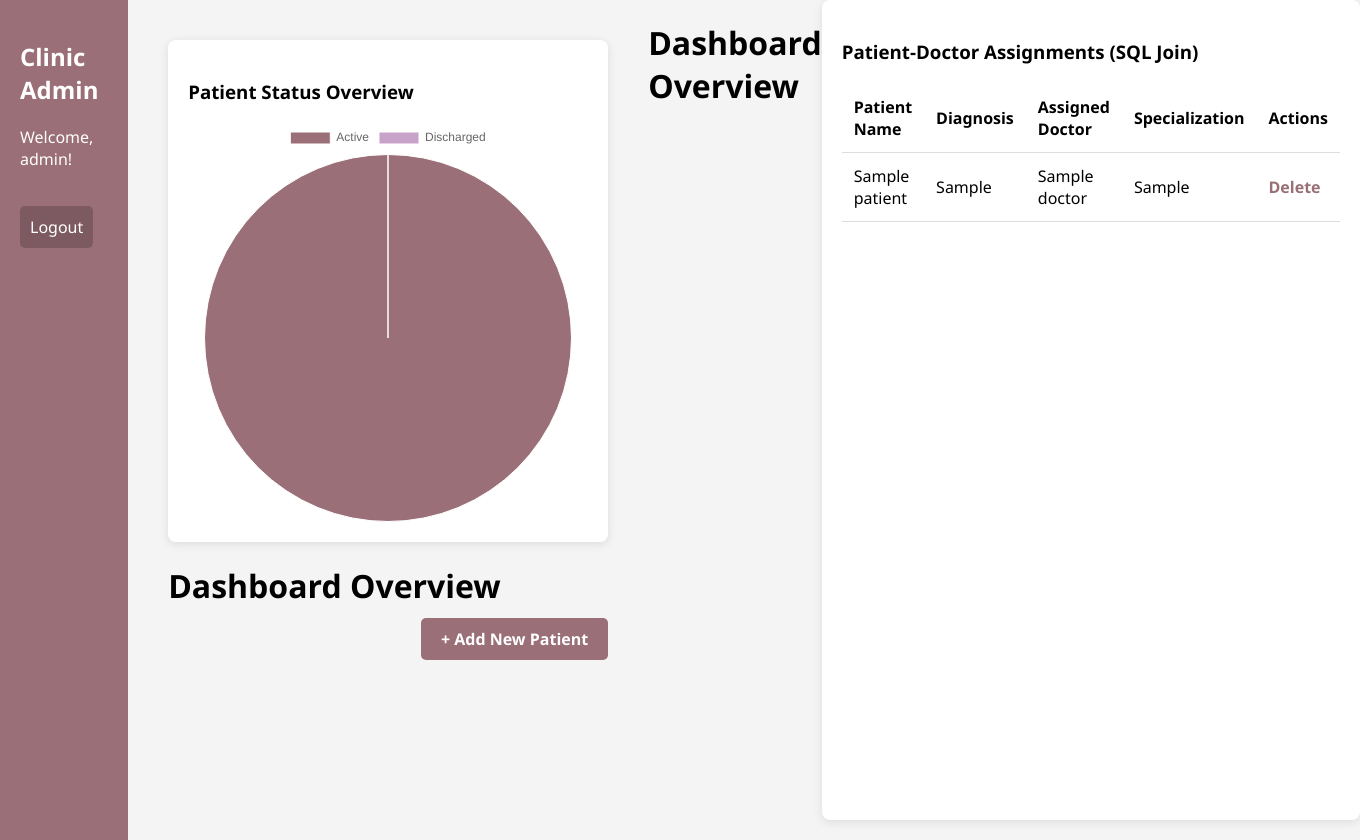
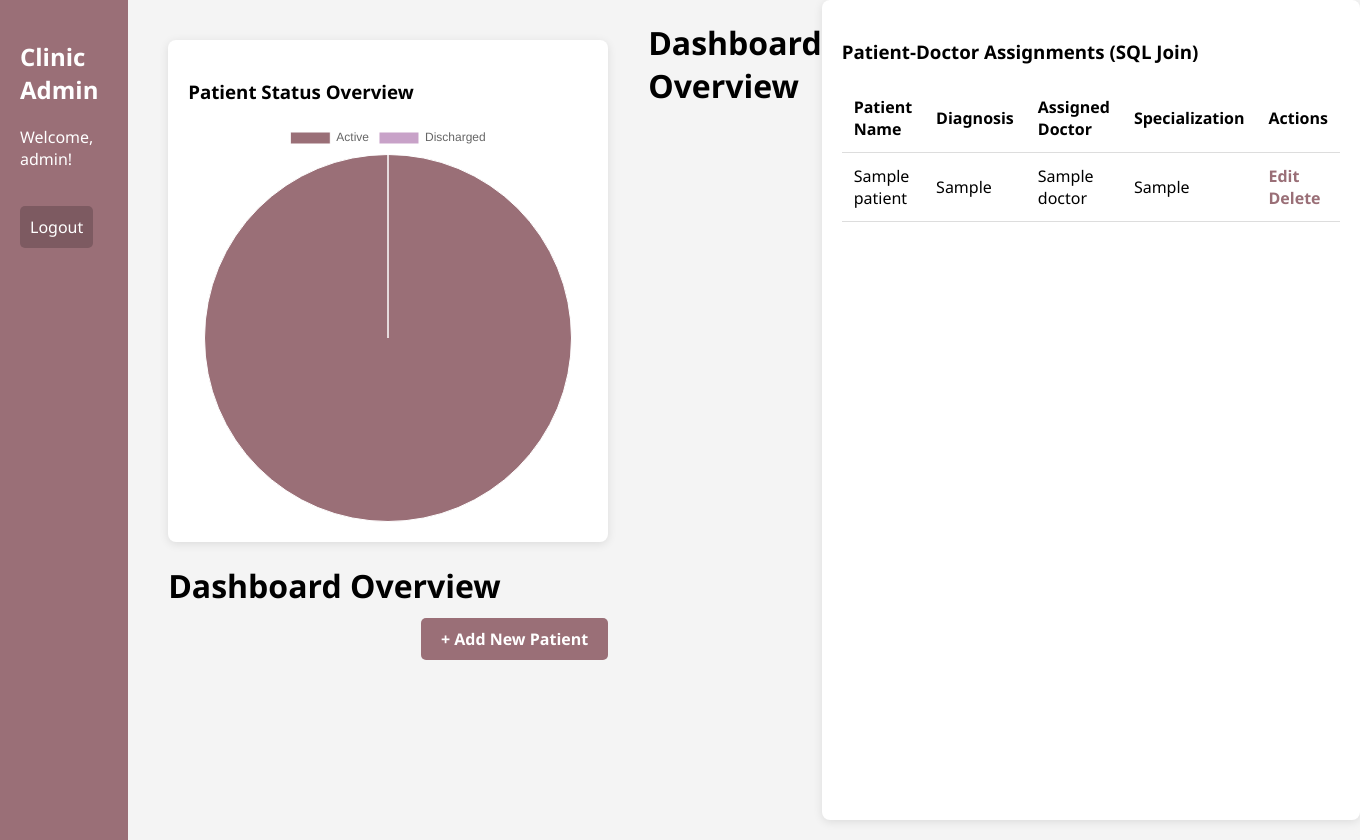
Before and after one commit to KimJulian/IT26_FinalProject, a PHP site: page /HealthFile/dashboard.php in a window 1360 px wide. Run offline with PHP 8.4, Linux system fonts and the light colour scheme; a user stored in the database is signed in; tables that the repository leaves empty hold one stand-in row (values such as "Sample post").

Commit message:
add Edit action link to dashboard table for Requirement 4
Co-authored-by: michaelladrenoio@gmail.com

```diff
--- a/dashboard.php
+++ b/dashboard.php
@@ -5,7 +5,7 @@ if (!isset($_SESSION['user'])) {
     header("Location: login.php");
     exit();
 }
-
+/*start http://localhost/HealthFile/login.php USE THIS IN GIT BASH*/
 $conn = new mysqli("localhost", "root", "", "healthfile_db");
 ?>
 
@@ -14,7 +14,6 @@ $conn = new mysqli("localhost", "root", "", "healthfile_db");
 <head>
     <meta charset="UTF-8">
     <title>Clinic Dashboard</title>
-    <!-- Link to Chart.js for Requirement 2 -->
     <script src="https://cdn.jsdelivr.net/npm/chart.js"></script>
     <style>
         body { font-family: 'Segoe UI', sans-serif; background-color: #f4f4f4; margin: 0; display: flex; }
@@ -79,7 +78,10 @@ $conn = new mysqli("localhost", "root", "", "healthfile_db");
                             <td>" . htmlspecialchars($row['doctor_name']) . "</td>
                             <td>" . htmlspecialchars($row['specialization']) . "</td>
                             <td>
-                                <!-- Requirement 4: Delete with Confirmation -->
+                                 <a href='edit_patient.php?id=" . $row['patient_id'] . "'
+                                   style='color: #9A6F77; font-weight: bold; text-decoration: none; margin-right: 10px;'>
+                                   Edit
+                                </a>
                                 <a href='delete_patient.php?id=" . $row['patient_id'] . "'
                                    style='color: #9A6F77; font-weight: bold; text-decoration: none;'
                                    onclick='return confirm(\"Are you sure you want to delete this record?\")'>
```
